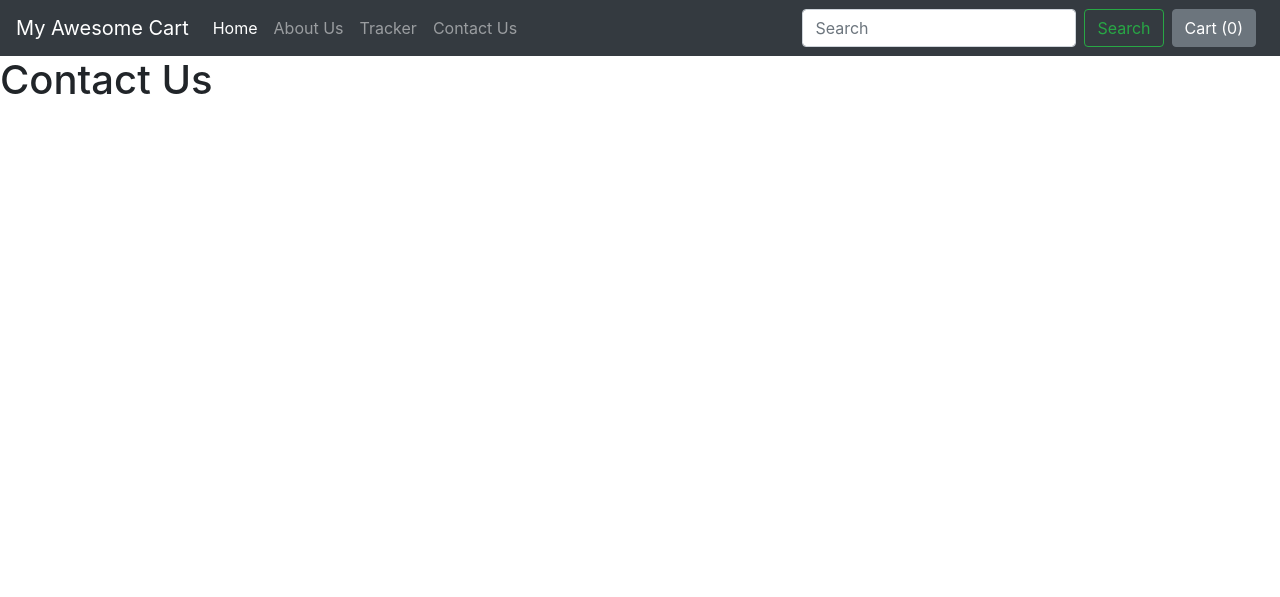
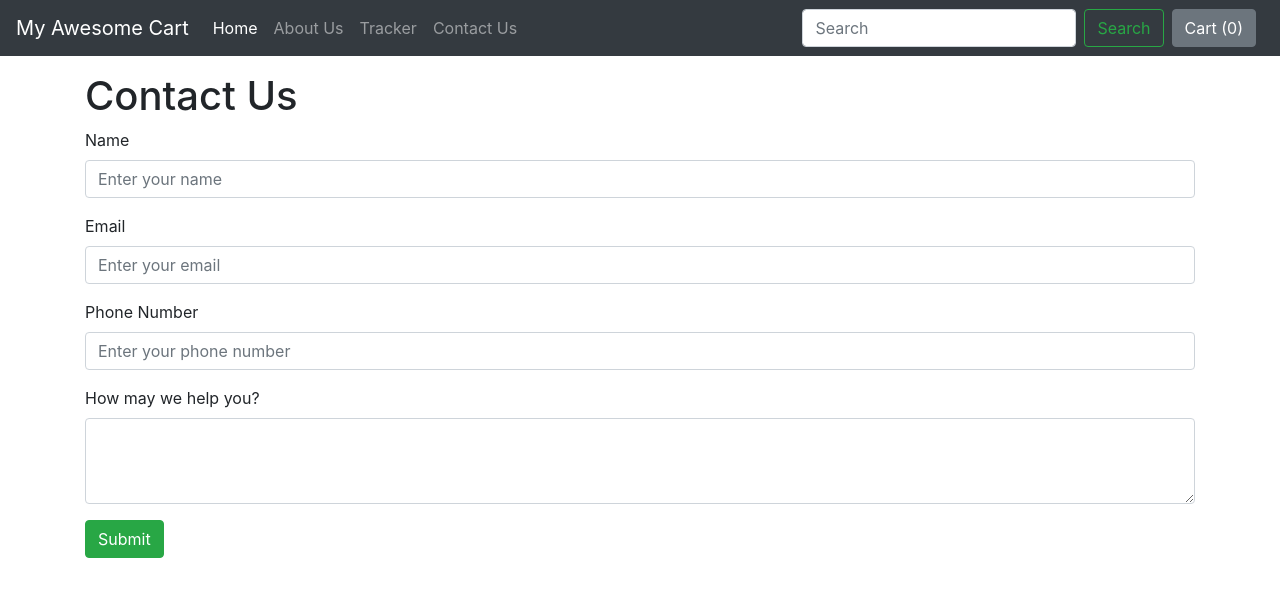
Before and after one commit to aaryan-gupta/Django, a Django app: page /shop/contact/ in a window 1280 px wide. Shown: the top 597 px of the page. Run offline with Django 3.2, Linux system fonts and the light colour scheme.

Commit message:
43 creating contact page + db

```diff
--- a/MyAwesomeCart/mac/shop/admin.py
+++ b/MyAwesomeCart/mac/shop/admin.py
@@ -2,6 +2,7 @@ from django.contrib import admin
 
 # Register your models here.
 
-from .models import Product
+from .models import Product, Contact
 
 admin.site.register(Product)
+admin.site.register(Contact)
--- a/MyAwesomeCart/mac/shop/templates/shop/contact.html
+++ b/MyAwesomeCart/mac/shop/templates/shop/contact.html
@@ -6,6 +6,28 @@
 
 {% block body %}
 
-<h1>Contact Us</h1>
+<div class="container my-3">
+	<h1>Contact Us</h1>
+	<form action="/shop/contact/" method="POST">
+		{% csrf_token %}
+		<div class="form-group">
+			<label for="name">Name</label>
+			<input type="text" class="form-control" id="name" name="name" placeholder="Enter your name">
+		</div>
+		<div class="form-group">
+			<label for="email">Email</label>
+			<input type="email" class="form-control" id="email" name="email" placeholder="Enter your email">
+		</div>
+		<div class="form-group">
+			<label for="phone">Phone Number</label>
+			<input type="tel" class="form-control" id="phone" name="phone" placeholder="Enter your phone number">
+		</div>
+		<div class="form-group">
+			<label for="desc">How may we help you?</label>
+			<textarea class="form-control" id="desc" name="desc" rows="3"></textarea>
+		</div>
+		<button type="submit" class="btn btn-success">Submit</button>
+	</form>
+</div>
 
 {% endblock %}
--- a/MyAwesomeCart/mac/shop/views.py
+++ b/MyAwesomeCart/mac/shop/views.py
@@ -1,18 +1,11 @@
 from django.shortcuts import render
 from django.http import HttpResponse
-from .models import Product
+from .models import Product, Contact
 from math import ceil
 
 # Create your views here.
 
 def index(request):
-	# return HttpResponse("Index Shop")
-	# products = Product.objects.all()
-	# print(products)
-	""" n = len(products)
-	nSlides = n//4 + ceil((n/4) - (n//4)) """
-	# params = {"no_of_slides": nSlides, "range": range(1, nSlides), "product": products}
-	# allProds = [[products, range(1, nSlides), nSlides], [products, range(1, nSlides), nSlides]]
 	allProds = []
 	catProds = Product.objects.values("category", "id")
 	cats = {item["category"] for item in catProds}
@@ -28,6 +21,13 @@ def about(request):
 	return render(request, "shop/about.html")
 
 def contact(request):
+	if request.method == "POST":
+		name = request.POST.get("name", "")
+		email = request.POST.get("email", "")
+		phone = request.POST.get("phone", "")
+		desc = request.POST.get("desc", "")
+		contact = Contact(name=name, email=email, phone=phone, desc=desc)
+		contact.save()
 	return render(request, "shop/contact.html")
 
 def tracker(request):
```
Also changed, not shown: MyAwesomeCart/mac/shop/models.py (+10 -0 lines), MyAwesomeCart/mac/shop/templates/shop/basic.html (+0 -23 lines), MyAwesomeCart/mac/db.sqlite3, MyAwesomeCart/mac/shop/migrations/0003_contact.py (added).
